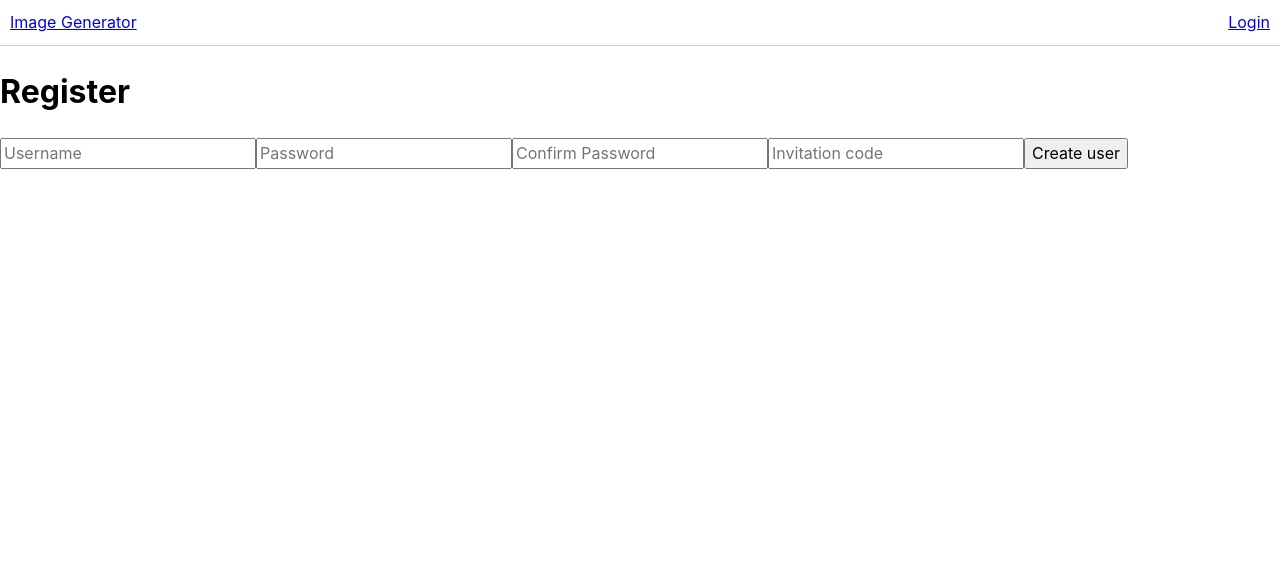
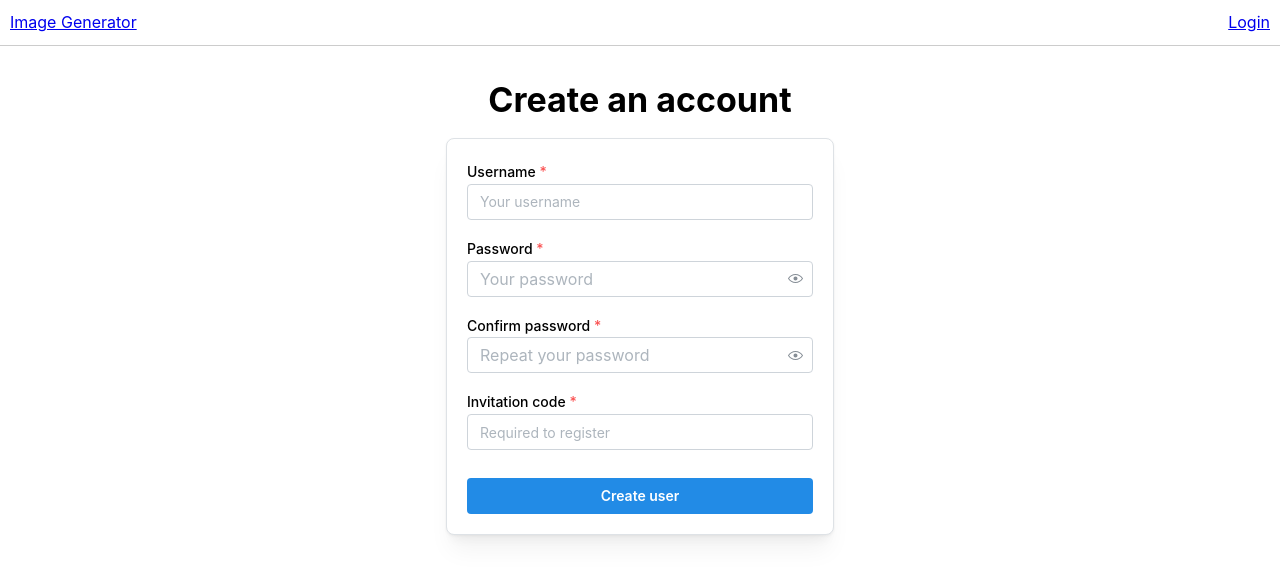
Before and after one commit to TKT20007-Generative-AI-playground/gen-ai-playground, a React (Vite) app in the folder gen-ai-playground/frontend/: page /register in a window 1280 px wide. Shown: the top 580 px of the page. Built offline with nearby package versions, Linux system fonts and the light colour scheme; no server answers.

Commit message:
Modified the UI with mantine and added password validation

```diff
--- a/gen-ai-playground/frontend/src/components/Register.tsx
+++ b/gen-ai-playground/frontend/src/components/Register.tsx
@@ -1,4 +1,14 @@
 import { useState } from "react";
+import {
+  Container,
+  Paper,
+  TextInput,
+  PasswordInput,
+  Button,
+  Title,
+  Alert,
+  Stack,
+} from "@mantine/core";
 
 export default function Register() {
   const [username, setUsername] = useState("");
@@ -7,6 +17,23 @@ export default function Register() {
   const [inviteCode, setInviteCode] = useState("");
   const [error, setError] = useState("");
   const [success, setSuccess] = useState("");
+  const [passwordError, setPasswordError] = useState("");
+
+  const validatePassword = (password: string): string | null => {
+    if (password.length < 8) {
+      return "Password must be at least 8 characters long";
+    }
+    if (!/[A-Z]/.test(password)) {
+      return "Password must contain at least one uppercase letter";
+    }
+    if (!/[0-9]/.test(password)) {
+      return "Password must contain at least one number";
+    }
+    if (!/[!@#$%^&*(),.?":{}|<>]/.test(password)) {
+      return "Password must contain at least one special character";
+    }
+    return null;
+  };
 
   const handleSubmit = async (e: React.FormEvent) => {
     e.preventDefault();
@@ -15,6 +42,12 @@ export default function Register() {
 
     if (password !== confirmPassword) {
       setError("Passwords do not match");
+      return;
+    }
+
+    const passwordError = validatePassword(password);
+    if (passwordError) {
+      setError(passwordError);
       return;
     }
 
@@ -43,54 +76,79 @@ export default function Register() {
       setPassword("");
       setConfirmPassword("");
       setInviteCode("");
-    } catch (err) {
+    } catch {
       setError("Server unreachable");
     }
   };
 
   return (
-    <div>
-      <h1>Register</h1>
+    <Container size={420} my="xl">
+      <Title ta="center" mb="md">
+        Create an account
+      </Title>
 
+      <Paper withBorder shadow="md" p="lg" radius="md">
         <form onSubmit={handleSubmit}>
-        <input
-          type="text"
-          placeholder="Username"
+          <Stack>
+            <TextInput
+              label="Username"
+              placeholder="Your username"
               value={username}
               onChange={(e) => setUsername(e.target.value)}
               required
               data-testid="register-username"
             />
 
-        <input
-          type="password"
-          placeholder="Password"
+            <PasswordInput
+              label="Password"
+              placeholder="Your password"
               value={password}
-          onChange={(e) => setPassword(e.target.value)}
+              onChange={(e) => {
+                const value = e.target.value;
+                setPassword(value);
+
+                const error = validatePassword(value);
+                setPasswordError(error || "");
+              }}
+              error={passwordError}
               required
               data-testid="register-password"
             />
 
-        <input
-          type="password"
-          placeholder="Confirm Password"
+            <PasswordInput
+              label="Confirm password"
+              placeholder="Repeat your password"
               value={confirmPassword}
               onChange={(e) => setConfirmPassword(e.target.value)}
               required
             />
 
-        <input
-          type="text"
-          placeholder="Invitation code"
+            <TextInput
+              label="Invitation code"
+              placeholder="Required to register"
               value={inviteCode}
               onChange={(e) => setInviteCode(e.target.value)}
+              required
             />
 
-        <button type="submit">Create user</button>
+            <Button type="submit" fullWidth mt="sm">
+              Create user
+            </Button>
+          </Stack>
         </form>
 
-      {error && <p style={{ color: "red" }}>{error}</p>}
-      {success && <p style={{ color: "green" }}>{success}</p>}
-    </div>
+        {error && (
+          <Alert color="red" mt="md">
+          {error}
+          </Alert>
+        )}
+
+        {success && (
+          <Alert color="green" mt="md">
+          {success}
+          </Alert>
+        )}
+      </Paper>
+    </Container>
   );
 }
```
Lines whose indentation alone changed are shown as unchanged.
